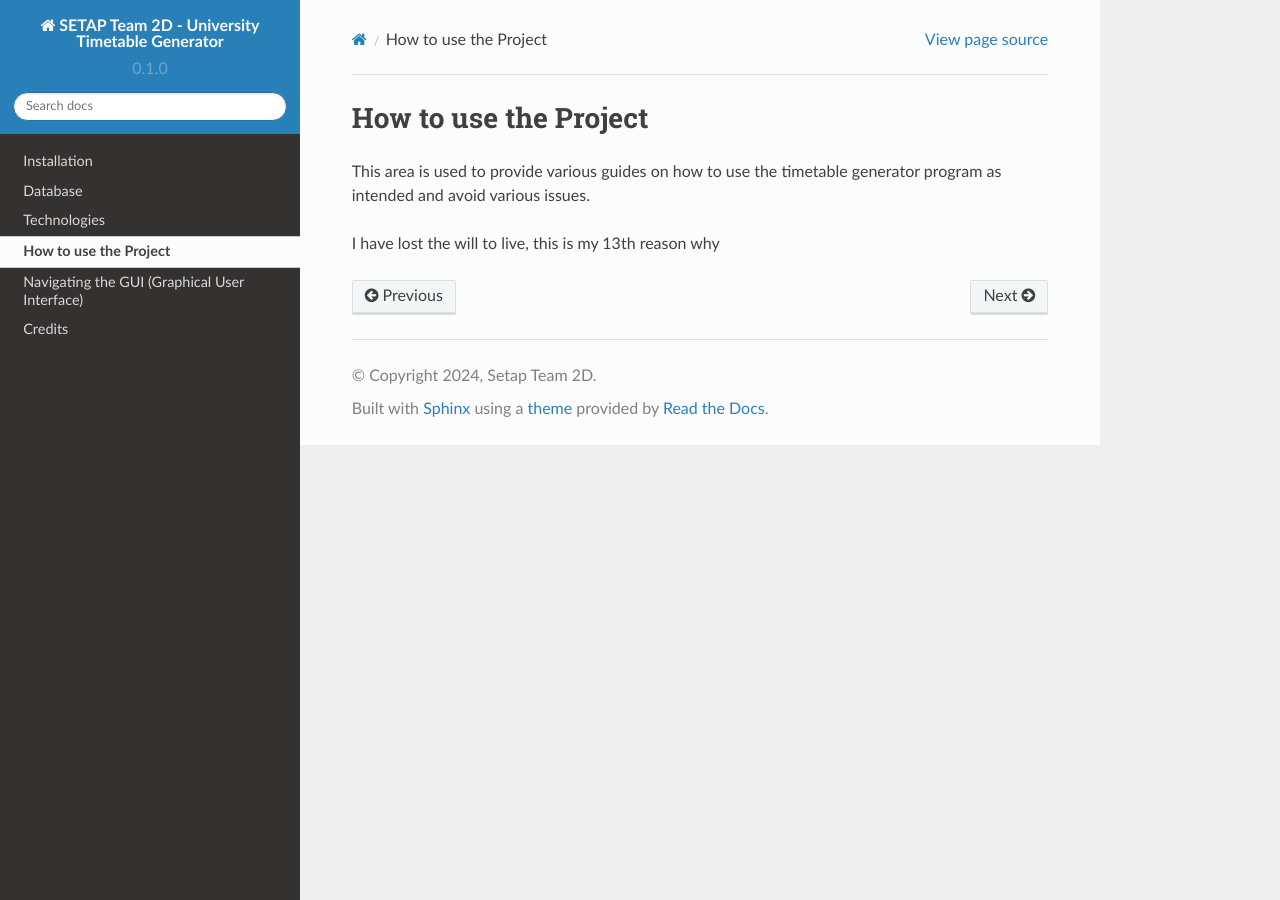
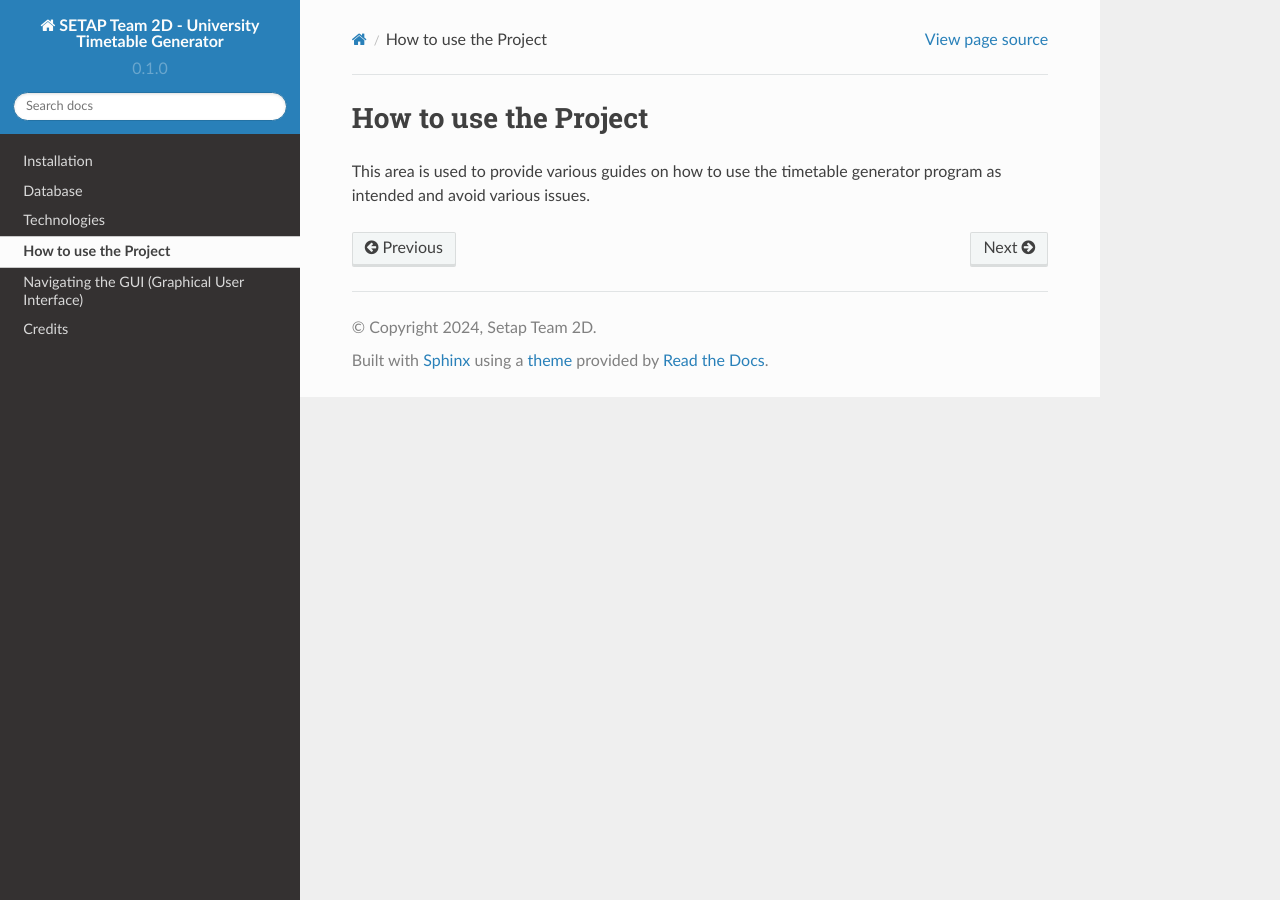
Before and after one commit to Group-2D/Demo-Project, a Sphinx documentation site: the page built from docs/source/how-to-use-the-project.rst, in a window 1280 px wide. Built offline with Sphinx 7.4.7 and the Read the Docs theme 2.0.0, drawn with Linux system fonts in a browser that asks for light colours.

Commit message:
Update how-to-use-the-project.rst

```diff
--- a/docs/source/how-to-use-the-project.rst
+++ b/docs/source/how-to-use-the-project.rst
@@ -3,5 +3,3 @@ How to use the Project
 .. _how-to-use-the-project
 
 This area is used to provide various guides on how to use the timetable generator program as intended and avoid various issues.
-
-I have lost the will to live, this is my 13th reason why
```
